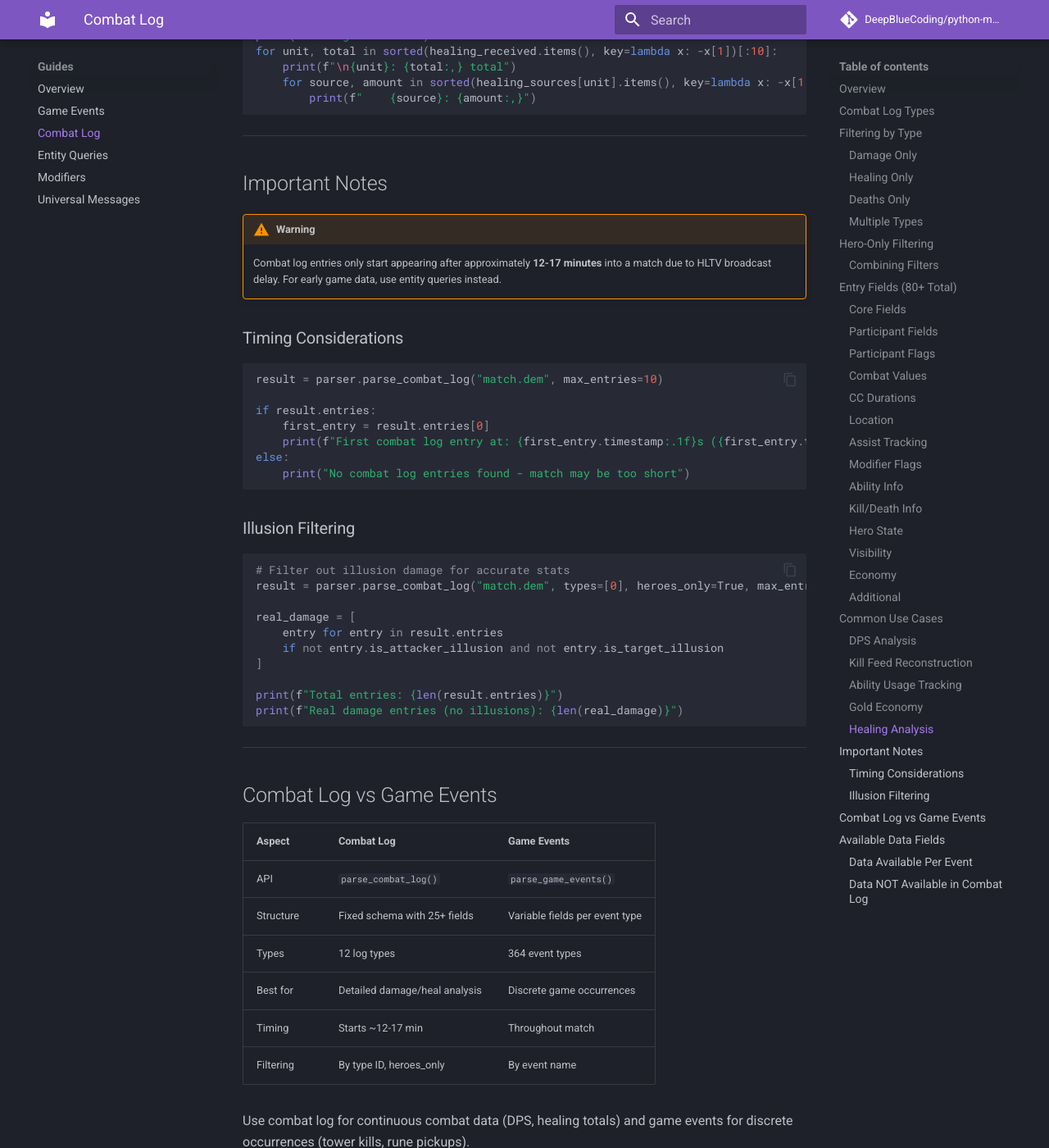
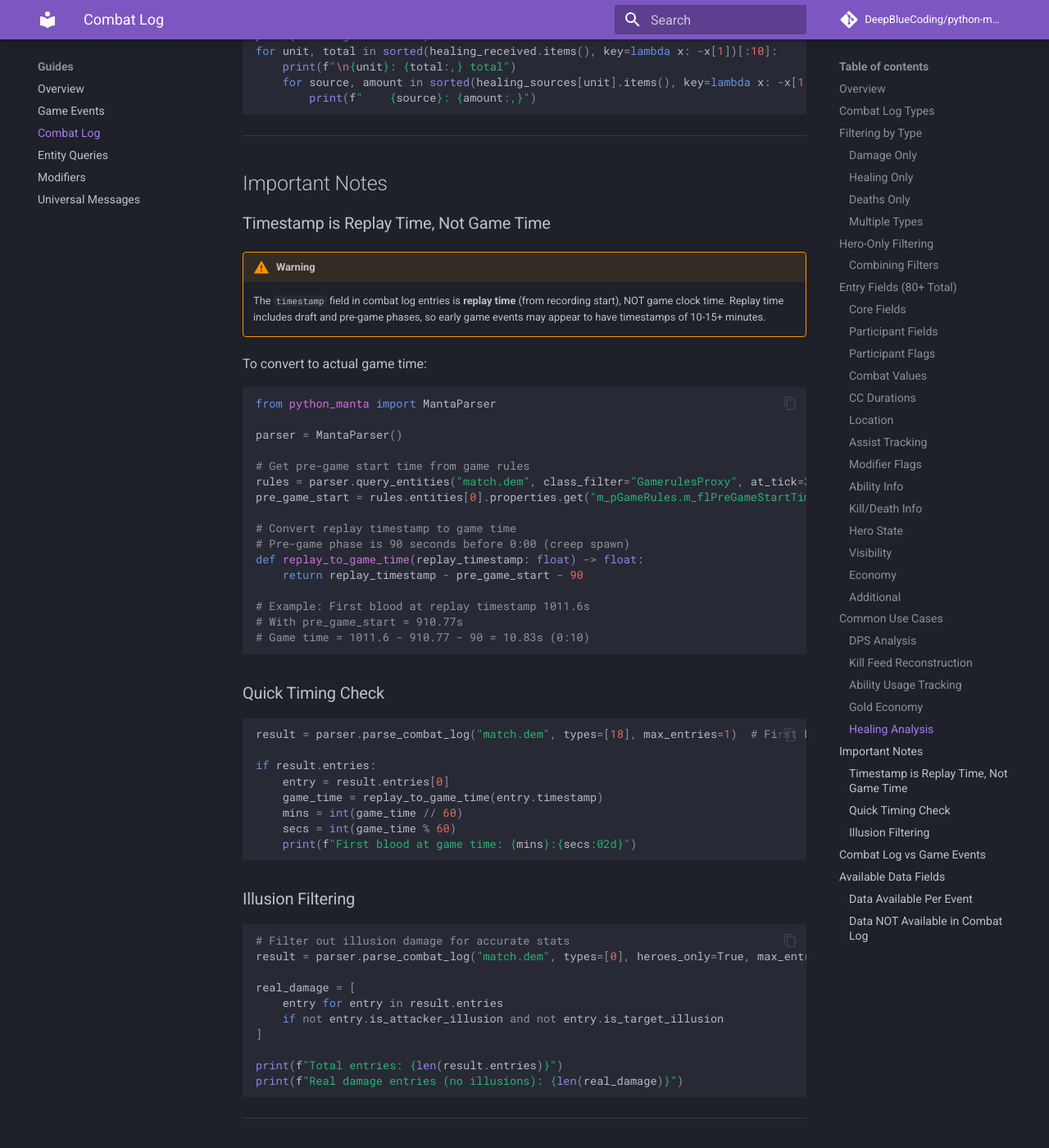
Before and after one commit to DeepBlueCoding/python-manta, an MkDocs documentation site: the page built from docs/guides/combat-log.md, in a window 1280 px wide and 1400 px high, scrolled down 11606 px. Shown: the whole window at 82% size. Built offline with MkDocs 1.6.1 and Material for MkDocs 9.7.7, drawn with Linux system fonts in a browser that asks for light colours; comment, search, counter and statistics services are not loaded; the version menu is left out; some of the changed text lies outside the part shown.

Commit message:
fix: correct documentation - timestamp is replay time, not game time
The combat log DOES contain early game data. The `timestamp` field
is replay time (includes draft/pregame), not game clock time.

To get actual game time:
  game_time = timestamp - m_pGameRules.m_flPreGameStartTime - 90

Removed incorrect warning about 12-17 min HLTV delay.

🤖 Generated with [Claude Code](https://claude.com/claude-code)

Co-Authored-By: Claude <noreply@anthropic.com>

````diff
--- a/docs/guides/combat-log.md
+++ b/docs/guides/combat-log.md
@@ -2,7 +2,7 @@
 # Combat Log Guide
 
 ??? info "AI Summary"
-    Parse structured combat log entries with `parse_combat_log()`. Filter by 45 log types including DAMAGE (0), HEAL (1), MODIFIER_ADD (2), DEATH (4), ABILITY (5), ITEM (6), FIRST_BLOOD (18). 80+ fields per entry including health tracking, stun/slow durations, assist players, damage types, hero levels, and location. Use `heroes_only=True` for hero-related entries. Ideal for fight reconstruction and damage analysis. Note: Combat log starts ~12-17 min due to HLTV delay.
+    Parse structured combat log entries with `parse_combat_log()`. Filter by 45 log types including DAMAGE (0), HEAL (1), MODIFIER_ADD (2), DEATH (4), ABILITY (5), ITEM (6), FIRST_BLOOD (18). 80+ fields per entry including health tracking, stun/slow durations, assist players, damage types, hero levels, and location. Use `heroes_only=True` for hero-related entries. Ideal for fight reconstruction and damage analysis. Note: `timestamp` is replay time (includes draft), not game clock - convert using `m_pGameRules.m_flPreGameStartTime`.
 
 ---
 
@@ -401,20 +401,44 @@ for unit, total in sorted(healing_received.items(), key=lambda x: -x[1])[:10]:
 
 ## Important Notes
 
+### Timestamp is Replay Time, Not Game Time
+
 !!! warning
 
-    Combat log entries only start appearing after approximately **12-17 minutes** into a match due to HLTV broadcast delay. For early game data, use entity queries instead.
+    The `timestamp` field in combat log entries is **replay time** (from recording start), NOT game clock time. Replay time includes draft and pre-game phases, so early game events may appear to have timestamps of 10-15+ minutes.
 
-### Timing Considerations
+To convert to actual game time:
 
 ```python
-result = parser.parse_combat_log("match.dem", max_entries=10)
+from python_manta import MantaParser
+
+parser = MantaParser()
+
+# Get pre-game start time from game rules
+rules = parser.query_entities("match.dem", class_filter="GamerulesProxy", at_tick=30000)
+pre_game_start = rules.entities[0].properties.get("m_pGameRules.m_flPreGameStartTime", 0)
+
+# Convert replay timestamp to game time
+# Pre-game phase is 90 seconds before 0:00 (creep spawn)
+def replay_to_game_time(replay_timestamp: float) -> float:
+    return replay_timestamp - pre_game_start - 90
+
+# Example: First blood at replay timestamp 1011.6s
+# With pre_game_start = 910.77s
+# Game time = 1011.6 - 910.77 - 90 = 10.83s (0:10)
+```
+
+### Quick Timing Check
+
+```python
+result = parser.parse_combat_log("match.dem", types=[18], max_entries=1)  # First blood
 
 if result.entries:
-    first_entry = result.entries[0]
-    print(f"First combat log entry at: {first_entry.timestamp:.1f}s ({first_entry.timestamp/60:.1f} minutes)")
-else:
-    print("No combat log entries found - match may be too short")
+    entry = result.entries[0]
+    game_time = replay_to_game_time(entry.timestamp)
+    mins = int(game_time // 60)
+    secs = int(game_time % 60)
+    print(f"First blood at game time: {mins}:{secs:02d}")
 ```
 
 ### Illusion Filtering
@@ -439,10 +463,10 @@ print(f"Real damage entries (no illusions): {len(real_damage)}")
 | Aspect | Combat Log | Game Events |
 |--------|------------|-------------|
 | API | `parse_combat_log()` | `parse_game_events()` |
-| Structure | Fixed schema with 25+ fields | Variable fields per event type |
-| Types | 12 log types | 364 event types |
+| Structure | Fixed schema with 80+ fields | Variable fields per event type |
+| Types | 45 log types | 364 event types |
 | Best for | Detailed damage/heal analysis | Discrete game occurrences |
-| Timing | Starts ~12-17 min | Throughout match |
+| Timing | Full match (timestamp is replay time) | Full match |
 | Filtering | By type ID, heroes_only | By event name |
 
 Use combat log for continuous combat data (DPS, healing totals) and game events for discrete occurrences (tower kills, rune pickups).
````
